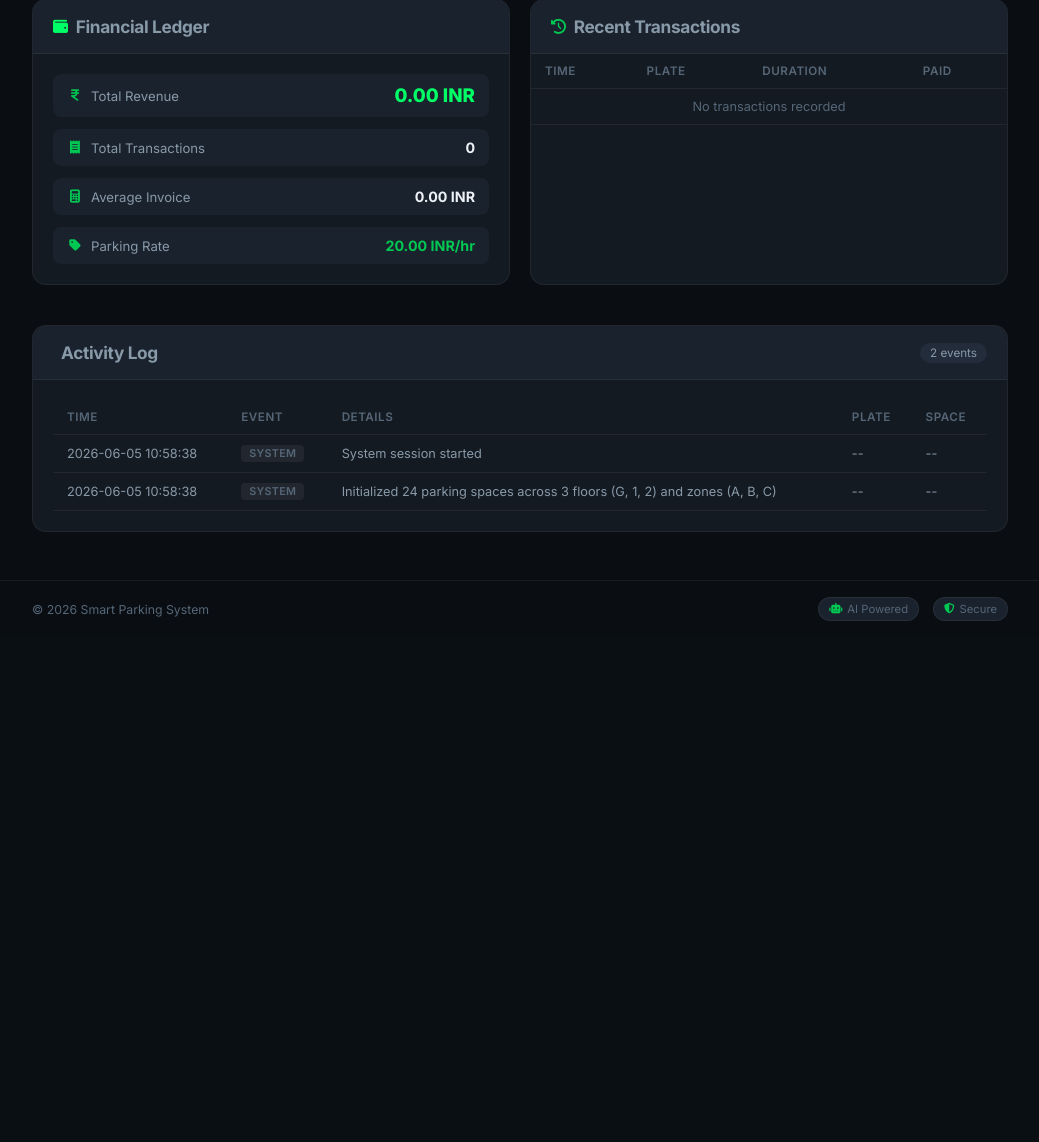
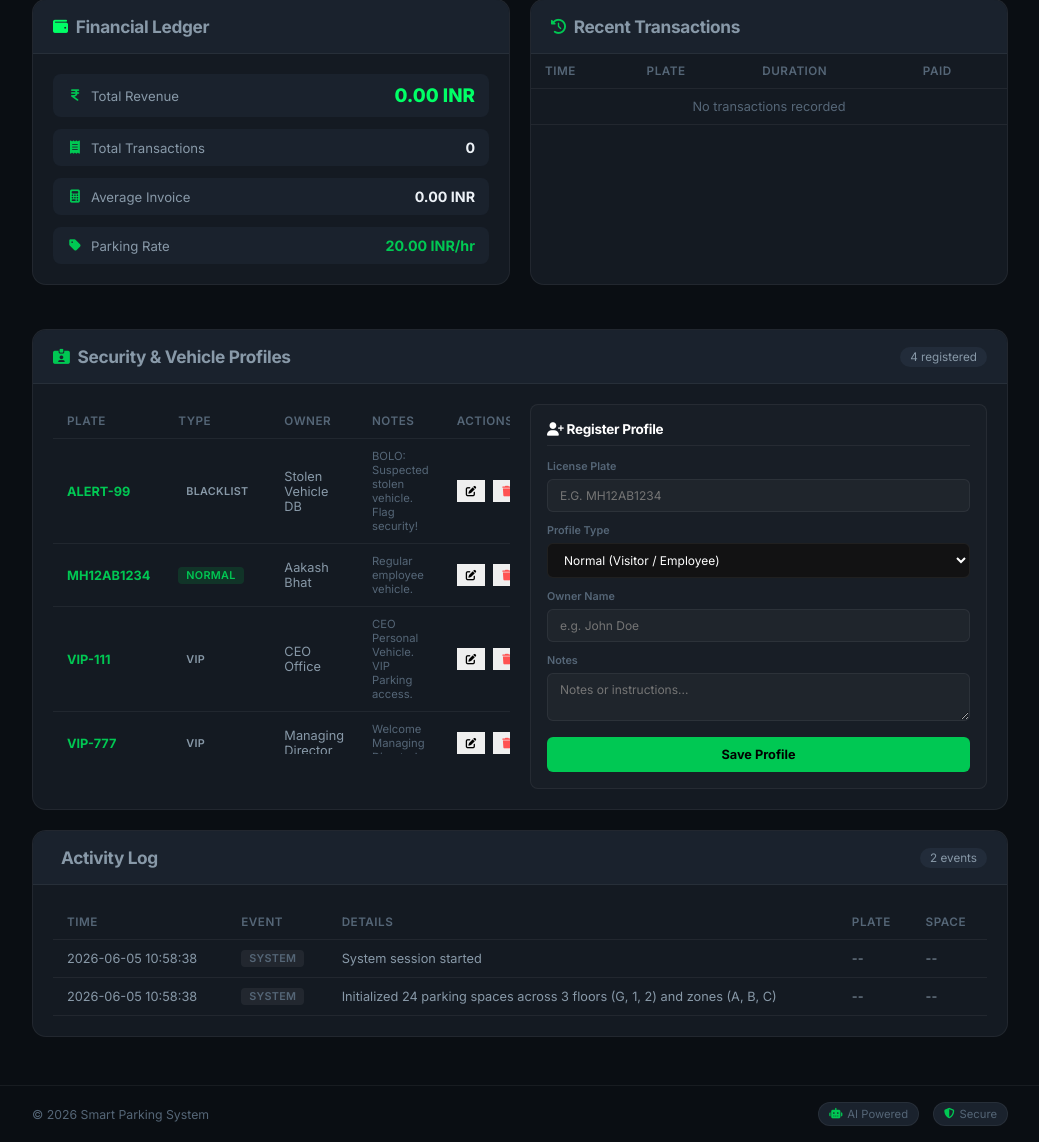
Before and after one commit to AakashBhat1/smart-parking-system-, a Flask app: page /admin in a window 1280 px wide. Shown: the part 948-2090 px from the top of the page, without its empty margins (240-1279 px from the left). Before the commit the page ends 1569 px from the top, so only its background shows below. Run offline with Flask 3, Linux system fonts and the light colour scheme; data comes from the database, SQL or seed files in the repository; data that the repository does not hold is empty.

Commit message:
Implement Smart Parking System Upgrades v5.0 (AI Control, Admin Profile CRUD, 3D Thermal Heatmap, and 3D Neon Nav Paths)

```diff
--- a/routes/api_routes.py
+++ b/routes/api_routes.py
@@ -129,3 +129,33 @@ def sandbox_exit():
 @api_bp.route("/billing/stats")
 def billing_stats():
     return jsonify(parking_service.get_billing_stats())
+
+
+@api_bp.route("/profiles")
+def get_profiles():
+    return jsonify({"profiles": parking_service.get_all_profiles()})
+
+
+@api_bp.route("/profiles", methods=["POST"])
+def save_profile():
+    data = request.get_json() or {}
+    plate_text = data.get("plate_text", "").strip().upper()
+    profile_type = data.get("profile_type", "normal").strip().lower()
+    owner_name = data.get("owner_name", "").strip()
+    notes = data.get("notes", "").strip()
+
+    if not plate_text:
+        return jsonify({"success": False, "error": "Plate text is required"}), 400
+
+    if profile_type not in ("normal", "vip", "blacklist"):
+        profile_type = "normal"
+
+    success = parking_service.save_profile(plate_text, profile_type, owner_name, notes)
+    return jsonify({"success": success})
+
+
+@api_bp.route("/profiles/<plate_text>", methods=["DELETE"])
+def delete_profile(plate_text):
+    plate_text = plate_text.strip().upper()
+    success = parking_service.delete_profile(plate_text)
+    return jsonify({"success": success})
--- a/routes/chat_routes.py
+++ b/routes/chat_routes.py
@@ -28,7 +28,10 @@ def chat():
     def generate():
         for chunk in ai_assistant.chat_stream(message, mode, history):
             # SSE format
-            yield f"data: {json.dumps({'content': chunk})}\n\n"
+            if isinstance(chunk, dict):
+                yield f"data: {json.dumps(chunk)}\n\n"
+            else:
+                yield f"data: {json.dumps({'content': chunk})}\n\n"
         yield f"data: {json.dumps({'done': True})}\n\n"
 
     return Response(
--- a/static/js/admin.js
+++ b/static/js/admin.js
@@ -317,6 +317,128 @@ document.addEventListener('DOMContentLoaded', () => {
             .catch(() => {});
     }
 
+    function updateProfilesTable() {
+        fetch('/api/profiles')
+            .then(r => r.json())
+            .then(data => {
+                const tbody = document.getElementById('profiles-tbody');
+                const countEl = document.getElementById('profiles-count');
+
+                if (!tbody) return;
+
+                const profiles = data.profiles || [];
+                if (countEl) countEl.textContent = `${profiles.length} registered`;
+
+                if (!profiles.length) {
+                    tbody.innerHTML = '<tr><td colspan="5" class="center">No vehicle profiles registered</td></tr>';
+                    return;
+                }
+
+                tbody.innerHTML = profiles.map(p => {
+                    let typeBadge = '';
+                    if (p.profile_type === 'vip') {
+                        typeBadge = '<span class="event-badge vip-entry">VIP</span>';
+                    } else if (p.profile_type === 'blacklist') {
+                        typeBadge = '<span class="event-badge security_alert">Blacklist</span>';
+                    } else {
+                        typeBadge = '<span class="event-badge space_assigned">Normal</span>';
+                    }
+
+                    return `
+                        <tr>
+                            <td style="font-weight: 700; color: var(--accent);">${p.plate_text}</td>
+                            <td>${typeBadge}</td>
+                            <td>${p.owner_name || '--'}</td>
+                            <td style="font-size: 0.75rem; color: var(--text-3);">${p.notes || '--'}</td>
+                            <td>
+                                <div style="display: flex; gap: 8px;">
+                                    <button class="floor-btn" onclick="editProfile('${p.plate_text}', '${p.profile_type}', '${escapeQuote(p.owner_name)}', '${escapeQuote(p.notes)}')" style="padding: 4px 8px; font-size: 0.7rem; width: auto; border: 1px solid var(--border);"><i class="fas fa-edit"></i></button>
+                                    <button class="floor-btn" onclick="deleteProfile('${p.plate_text}')" style="padding: 4px 8px; font-size: 0.7rem; width: auto; border: 1px solid var(--border); color: #ff5252;"><i class="fas fa-trash"></i></button>
+                                </div>
+                            </td>
+                        </tr>
+                    `;
+                }).join('');
+            })
+            .catch(() => {});
+    }
+
+    function escapeQuote(str) {
+        if (!str) return '';
+        return str.replace(/'/g, "\\'").replace(/"/g, '&quot;');
+    }
+
+    // Expose CRUD actions globally so HTML inline click works
+    window.refreshProfilesTable = updateProfilesTable;
+
+    window.editProfile = function(plate, type, owner, notes) {
+        const plateInput = document.getElementById('prof-plate');
+        const typeSelect = document.getElementById('prof-type');
+        const ownerInput = document.getElementById('prof-owner');
+        const notesInput = document.getElementById('prof-notes');
+
+        if (plateInput) plateInput.value = plate;
+        if (typeSelect) typeSelect.value = type;
+        if (ownerInput) ownerInput.value = owner;
+        if (notesInput) notesInput.value = notes;
+
+        if (plateInput) plateInput.focus();
+    };
+
+    window.deleteProfile = function(plate) {
+        if (!confirm(`Are you sure you want to delete profile for ${plate}?`)) return;
+
+        fetch(`/api/profiles/${plate}`, { method: 'DELETE' })
+            .then(r => r.json())
+            .then(data => {
+                if (data.success) {
+                    updateProfilesTable();
+                } else {
+                    alert('Failed to delete profile');
+                }
+            })
+            .catch(() => alert('Network error deleting profile'));
+    };
+
+    // Setup form submit
+    const crudForm = document.getElementById('profile-crud-form');
+    if (crudForm) {
+        crudForm.addEventListener('submit', (e) => {
+            e.preventDefault();
+            const plate = document.getElementById('prof-plate').value.trim().toUpperCase();
+            const type = document.getElementById('prof-type').value;
+            const owner = document.getElementById('prof-owner').value.trim();
+            const notes = document.getElementById('prof-notes').value.trim();
+
+            const saveBtn = document.getElementById('prof-save-btn');
+            if (saveBtn) saveBtn.disabled = true;
+
+            fetch('/api/profiles', {
+                method: 'POST',
+                headers: { 'Content-Type': 'application/json' },
+                body: JSON.stringify({
+                    plate_text: plate,
+                    profile_type: type,
+                    owner_name: owner,
+                    notes: notes
+                })
+            })
+            .then(r => r.json())
+            .then(data => {
+                if (data.success) {
+                    crudForm.reset();
+                    updateProfilesTable();
+                } else {
+                    alert('Failed to save profile');
+                }
+            })
+            .catch(() => alert('Network error saving profile'))
+            .finally(() => {
+                if (saveBtn) saveBtn.disabled = false;
+            });
+        });
+    }
+
     // Initial load
     updateSession();
     updateStats();
@@ -324,6 +446,7 @@ document.addEventListener('DOMContentLoaded', () => {
     updateActivity();
     updateAnalytics();
     updateBillingStats();
+    updateProfilesTable();
 
     // Refresh intervals
     setInterval(updateUptime, 1000);
@@ -333,4 +456,5 @@ document.addEventListener('DOMContentLoaded', () => {
     setInterval(updateActivity, 4000);
     setInterval(updateAnalytics, 10000);
     setInterval(updateBillingStats, 5000);
+    setInterval(updateProfilesTable, 5000);
 });
--- a/static/js/chat.js
+++ b/static/js/chat.js
@@ -110,6 +110,18 @@ document.addEventListener('DOMContentLoaded', () => {
                                 p.textContent = fullResponse;
                                 messages.scrollTop = messages.scrollHeight;
                             }
+                            if (data.action) {
+                                const action = data.action;
+                                if (action.event === 'entry') {
+                                    window.dispatchEvent(new CustomEvent('sandbox:entry', { detail: action }));
+                                } else if (action.event === 'exit') {
+                                    window.dispatchEvent(new CustomEvent('sandbox:exit', { detail: action }));
+                                } else if (action.event === 'profile_change') {
+                                    if (window.refreshProfilesTable) {
+                                        window.refreshProfilesTable();
+                                    }
+                                }
+                            }
                             if (data.done) break;
                         } catch (e) {}
                     }
--- a/templates/admin.html
+++ b/templates/admin.html
@@ -170,6 +170,67 @@
     </div>
 </div>
 
+<div class="card" style="margin-top: 24px;">
+    <div class="card-header" style="display: flex; align-items: center; justify-content: space-between;">
+        <h2><i class="fas fa-id-card-clip" style="color: var(--accent);"></i> Security & Vehicle Profiles</h2>
+        <span class="card-badge" id="profiles-count">0 registered</span>
+    </div>
+    <div class="card-body">
+        <div class="grid-2" style="gap: 20px; align-items: flex-start; margin-bottom: 0;">
+            <!-- Profiles List Table -->
+            <div class="activity-table-wrap" style="flex: 1.4; max-height: 350px; overflow-y: auto; width: 100%;">
+                <table class="activity-table" style="margin: 0; width: 100%;">
+                    <thead>
+                        <tr>
+                            <th>Plate</th>
+                            <th>Type</th>
+                            <th>Owner</th>
+                            <th>Notes</th>
+                            <th>Actions</th>
+                        </tr>
+                    </thead>
+                    <tbody id="profiles-tbody">
+                        <tr><td colspan="5" class="center">Loading profiles...</td></tr>
+                    </tbody>
+                </table>
+            </div>
+
+            <!-- Profile Add/Edit Form -->
+            <div style="flex: 0.6; background: rgba(255,255,255,0.02); border: 1px solid var(--border); padding: 16px; border-radius: 8px; width: 100%;">
+                <h3 style="margin: 0 0 14px 0; font-size: 0.9rem; font-weight: 700; color: #fff; border-bottom: 1px solid var(--border); padding-bottom: 8px;"><i class="fas fa-user-plus"></i> Register Profile</h3>
+
+                <form id="profile-crud-form" style="display: flex; flex-direction: column; gap: 12px;">
+                    <div style="display: flex; flex-direction: column; gap: 6px;">
+                        <label for="prof-plate" style="font-size: 0.72rem; color: var(--text-3); font-weight: 600;">License Plate</label>
+                        <input type="text" id="prof-plate" placeholder="e.g. MH12AB1234" required style="background: rgba(255,255,255,0.03); border: 1px solid var(--border); border-radius: 6px; padding: 8px 12px; color: #fff; font-family: inherit; font-size: 0.8rem; text-transform: uppercase;">
+                    </div>
+
+                    <div style="display: flex; flex-direction: column; gap: 6px;">
+                        <label for="prof-type" style="font-size: 0.72rem; color: var(--text-3); font-weight: 600;">Profile Type</label>
+                        <select id="prof-type" style="background: rgba(18,18,18,0.95); border: 1px solid var(--border); border-radius: 6px; padding: 8px 12px; color: #fff; font-family: inherit; font-size: 0.8rem; cursor: pointer;">
+                            <option value="normal">Normal (Visitor / Employee)</option>
+                            <option value="vip">VIP (Guest / Executive)</option>
+                            <option value="blacklist">Blacklist (Security Flag / BOLO)</option>
+                        </select>
+                    </div>
+
+                    <div style="display: flex; flex-direction: column; gap: 6px;">
+                        <label for="prof-owner" style="font-size: 0.72rem; color: var(--text-3); font-weight: 600;">Owner Name</label>
+                        <input type="text" id="prof-owner" placeholder="e.g. John Doe" style="background: rgba(255,255,255,0.03); border: 1px solid var(--border); border-radius: 6px; padding: 8px 12px; color: #fff; font-family: inherit; font-size: 0.8rem;">
+                    </div>
+
+                    <div style="display: flex; flex-direction: column; gap: 6px;">
+                        <label for="prof-notes" style="font-size: 0.72rem; color: var(--text-3); font-weight: 600;">Notes</label>
+                        <textarea id="prof-notes" placeholder="Notes or instructions..." rows="2" style="background: rgba(255,255,255,0.03); border: 1px solid var(--border); border-radius: 6px; padding: 8px 12px; color: #fff; font-family: inherit; font-size: 0.8rem; resize: vertical;"></textarea>
+                    </div>
+
+                    <button type="submit" id="prof-save-btn" style="background: var(--accent); border: none; border-radius: 6px; padding: 10px; color: #000; font-family: inherit; font-size: 0.85rem; font-weight: 700; cursor: pointer; transition: opacity 0.2s; display: flex; align-items: center; justify-content: center; gap: 6px; margin-top: 4px;">Save Profile</button>
+                </form>
+            </div>
+        </div>
+    </div>
+</div>
+
 <div class="card">
     <div class="card-header">
         <h2><i class="fas fa-list-timeline"></i> Activity Log</h2>
--- a/templates/parking.html
+++ b/templates/parking.html
@@ -162,6 +162,8 @@
                 <button class="floor-btn" data-floor="2" style="background: none; border: 1px solid transparent; border-radius: 4px; padding: 6px 10px; color: var(--text-2); font-family: inherit; font-size: 0.72rem; font-weight: 700; cursor: pointer; transition: all 0.2s; text-align: center; width: 80px;">Floor 2</button>
                 <button class="floor-btn" data-floor="1" style="background: none; border: 1px solid transparent; border-radius: 4px; padding: 6px 10px; color: var(--text-2); font-family: inherit; font-size: 0.72rem; font-weight: 700; cursor: pointer; transition: all 0.2s; text-align: center; width: 80px;">Floor 1</button>
                 <button class="floor-btn" data-floor="G" style="background: none; border: 1px solid transparent; border-radius: 4px; padding: 6px 10px; color: var(--text-2); font-family: inherit; font-size: 0.72rem; font-weight: 700; cursor: pointer; transition: all 0.2s; text-align: center; width: 80px;">Ground</button>
+                <div style="border-top: 1px solid var(--border); margin: 4px 0;"></div>
+                <button id="thermal-toggle" style="background: none; border: 1px solid transparent; border-radius: 4px; padding: 6px 10px; color: var(--text-2); font-family: inherit; font-size: 0.72rem; font-weight: 700; cursor: pointer; transition: all 0.2s; text-align: center; width: 80px; display: flex; align-items: center; justify-content: center; gap: 4px;"><i class="fas fa-fire"></i> Thermal</button>
             </div>
             <!-- Glassmorphic Tooltip inside WebGL area -->
             <div class="three-tooltip" id="three-tooltip"></div>
```
Also changed, not shown: services/ai_assistant.py (+102 -0 lines), services/parking_service.py (+31 -0 lines), static/js/parking_3d.js (+182 -0 lines).
